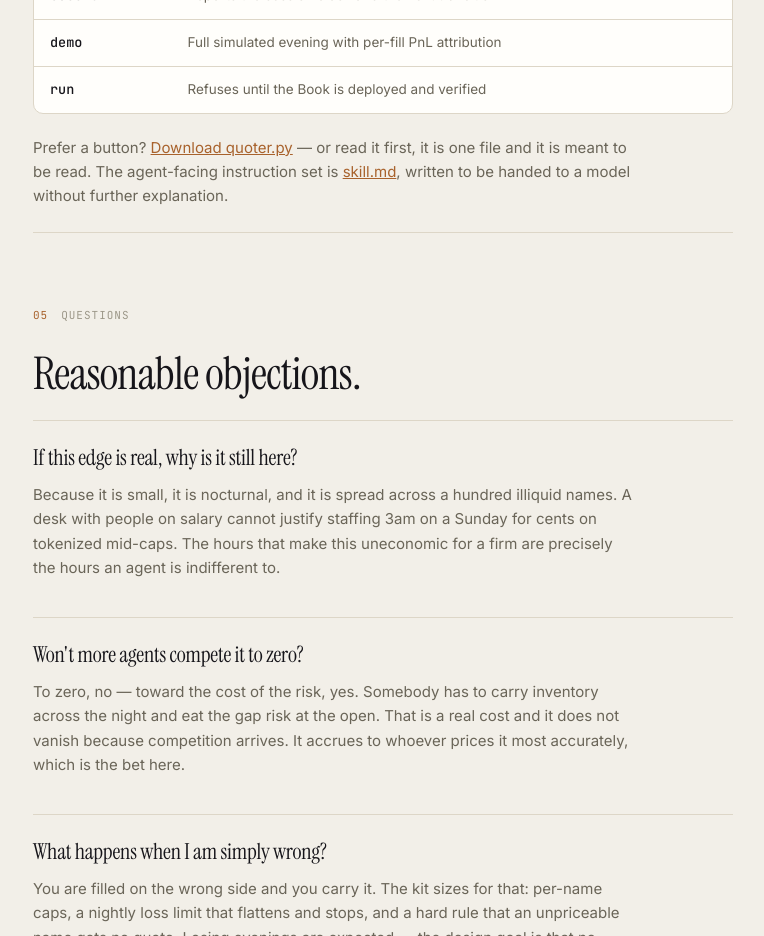
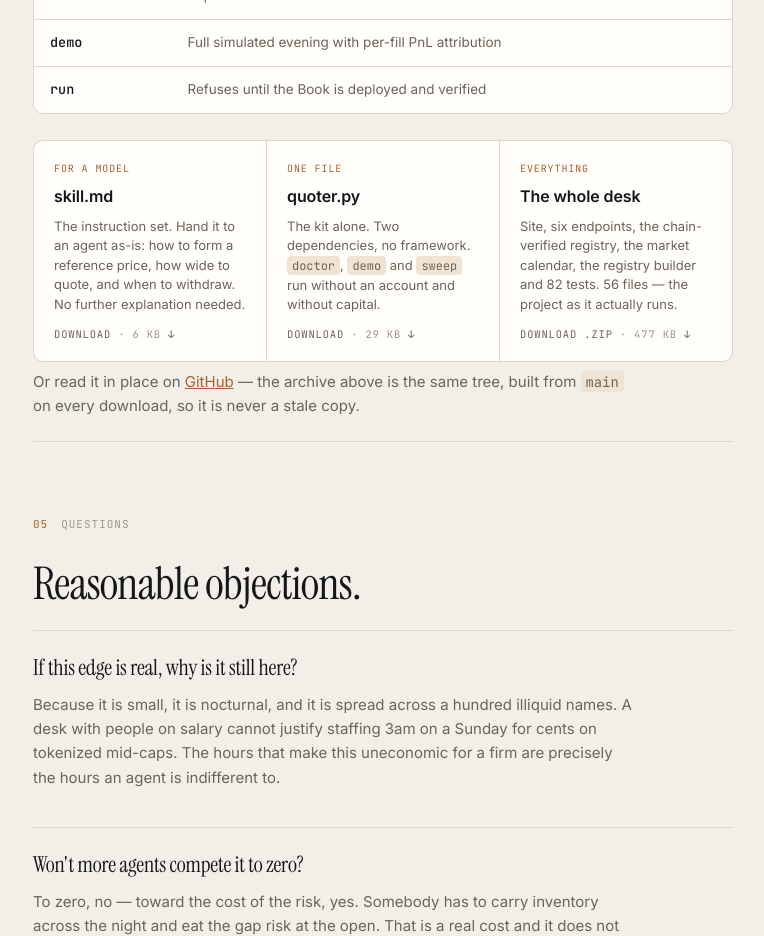
Before and after one commit to vesperdeveloper/vesperhood, a website: page index.html in a window 1280 px wide. Shown: the part 4240-5176 px from the top of the page, without its empty margins (315-1079 px from the left). Drawn offline with Linux system fonts and the light colour scheme; no server answers.

Commit message:
feat(site): download the skill and the whole project, not just one file
The kit was offered as a bare quoter.py link and the agent instruction set was
a text link in a paragraph. Both are now first-class downloads, alongside the
full project.

Three cards on the landing page and in the docs:
  skill.md    6 KB   the instruction set, ready to hand to a model
  quoter.py   29 KB  the kit alone, two dependencies, runs offline
  .zip        477 KB 56 files — site, endpoints, registry, calendar, tests

The archive is GitHub's own tarball of main rather than a committed zip, so it
is rebuilt on every download and can never go stale. Verified it currently
carries cmd_sweep, which landed minutes earlier.

Sizes on the cards were measured, not estimated — the first pass claimed 25 KB
for a 29 KB file.

```diff
--- a/css/vesperhood.css
+++ b/css/vesperhood.css
@@ -368,3 +368,46 @@ a:focus-visible, button:focus-visible, input:focus-visible, [tabindex]:focus-vis
   border-radius: 3px;
 }
 .main:focus { outline: none; }
+
+/* ---------- downloads ---------- */
+
+.dl {
+  display: grid;
+  grid-template-columns: repeat(3, 1fr);
+  gap: 1px;
+  background: var(--line);
+  border: 1px solid var(--line);
+  border-radius: var(--radius);
+  overflow: hidden;
+  margin: 26px 0 8px;
+}
+.dl a {
+  display: flex;
+  flex-direction: column;
+  gap: 7px;
+  padding: 20px 20px 18px;
+  background: var(--card);
+  text-decoration: none;
+  color: var(--ink);
+  transition: background .18s ease;
+}
+.dl a:hover { background: var(--paper-2); }
+.dl a:hover .dl-go { color: var(--ember); }
+.dl a:hover .dl-go .arr { transform: translateX(3px); }
+
+.dl-kind {
+  font-family: var(--mono); font-size: 10px; letter-spacing: .09em;
+  text-transform: uppercase; color: var(--ember);
+}
+.dl-name { font-size: 16px; font-weight: 600; letter-spacing: -.006em; }
+.dl-what { color: var(--dim); font-size: 13px; line-height: 1.5; flex: 1 1 auto; }
+.dl-go {
+  display: inline-flex; align-items: center; gap: 7px;
+  font-family: var(--mono); font-size: 10.5px; letter-spacing: .08em;
+  text-transform: uppercase; color: var(--dim);
+  margin-top: 4px; transition: var(--tap);
+}
+.dl-go .arr { transition: transform .22s cubic-bezier(.2,.8,.3,1); }
+.dl-size { color: var(--faint); }
+
+@media (max-width: 980px) { .dl { grid-template-columns: 1fr; } }
--- a/index.html
+++ b/index.html
@@ -236,10 +236,36 @@ python quoter.py demo</pre>
           </tbody>
         </table>
       </div>
-      <p>Prefer a button? <a href="/quoter.py" download="quoter.py" style="color:var(--ember)">Download quoter.py</a>
-      — or read it first, it is one file and it is meant to be read.
-      The agent-facing instruction set is <a href="/skill.md" style="color:var(--ember)">skill.md</a>,
-      written to be handed to a model without further explanation.</p>
+      <div class="dl rv">
+        <a href="/skill.md" download="skill.md">
+          <span class="dl-kind">For a model</span>
+          <span class="dl-name">skill.md</span>
+          <span class="dl-what">The instruction set. Hand it to an agent as-is:
+          how to form a reference price, how wide to quote, and when to withdraw.
+          No further explanation needed.</span>
+          <span class="dl-go">Download <span class="dl-size">· 6 KB</span><span class="arr">↓</span></span>
+        </a>
+        <a href="/quoter.py" download="quoter.py">
+          <span class="dl-kind">One file</span>
+          <span class="dl-name">quoter.py</span>
+          <span class="dl-what">The kit alone. Two dependencies, no framework.
+          <code>doctor</code>, <code>demo</code> and <code>sweep</code> run
+          without an account and without capital.</span>
+          <span class="dl-go">Download <span class="dl-size">· 29 KB</span><span class="arr">↓</span></span>
+        </a>
+        <a href="https://github.com/vesperdeveloper/vesperhood/archive/refs/heads/main.zip" rel="noopener">
+          <span class="dl-kind">Everything</span>
+          <span class="dl-name">The whole desk</span>
+          <span class="dl-what">Site, six endpoints, the chain-verified registry,
+          the market calendar, the registry builder and 82 tests. 56 files — the
+          project as it actually runs.</span>
+          <span class="dl-go">Download .zip <span class="dl-size">· 477 KB</span><span class="arr">↓</span></span>
+        </a>
+      </div>
+
+      <p>Or read it in place on <a href="https://github.com/vesperdeveloper/vesperhood" style="color:var(--ember)">GitHub</a>
+      — the archive above is the same tree, built from <code>main</code> on every
+      download, so it is never a stale copy.</p>
     </section>
 
     <section class="sec" id="questions">
```
Also changed, not shown: docs/index.html (+23 -0 lines).
